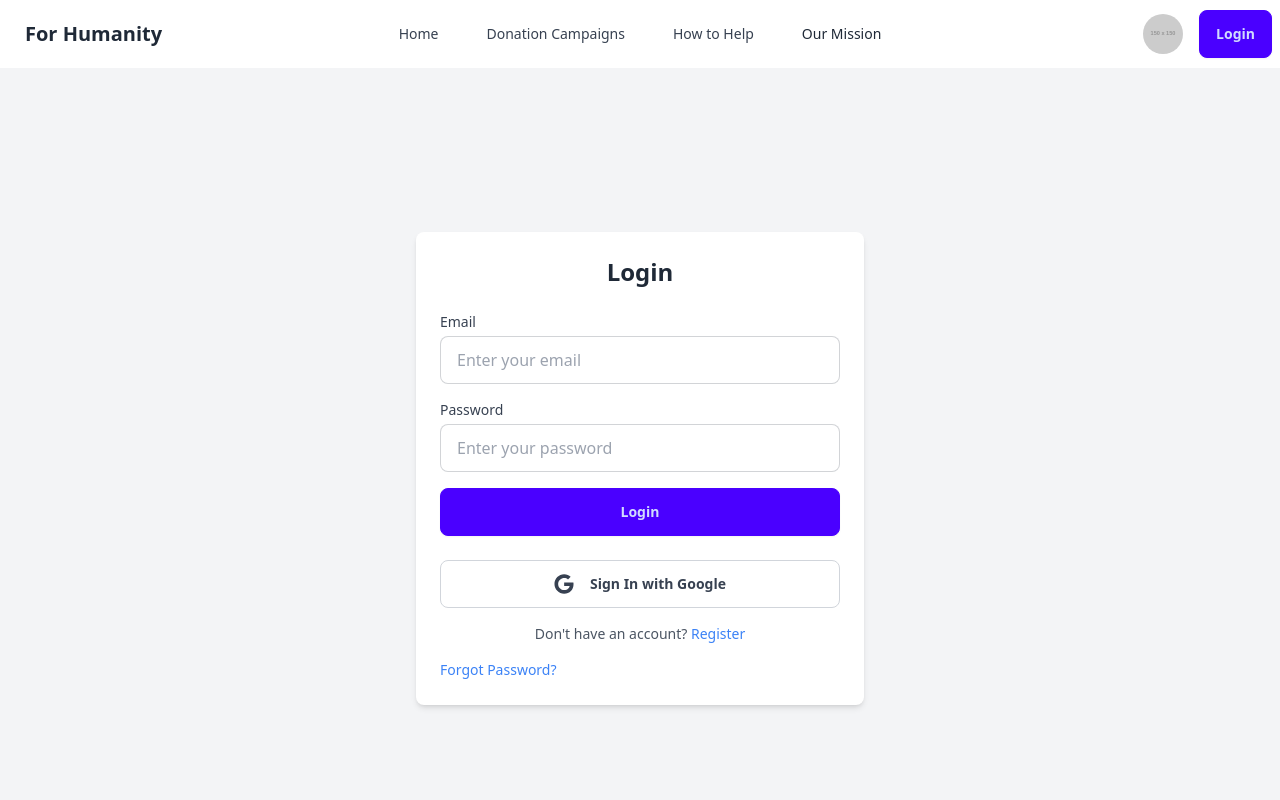
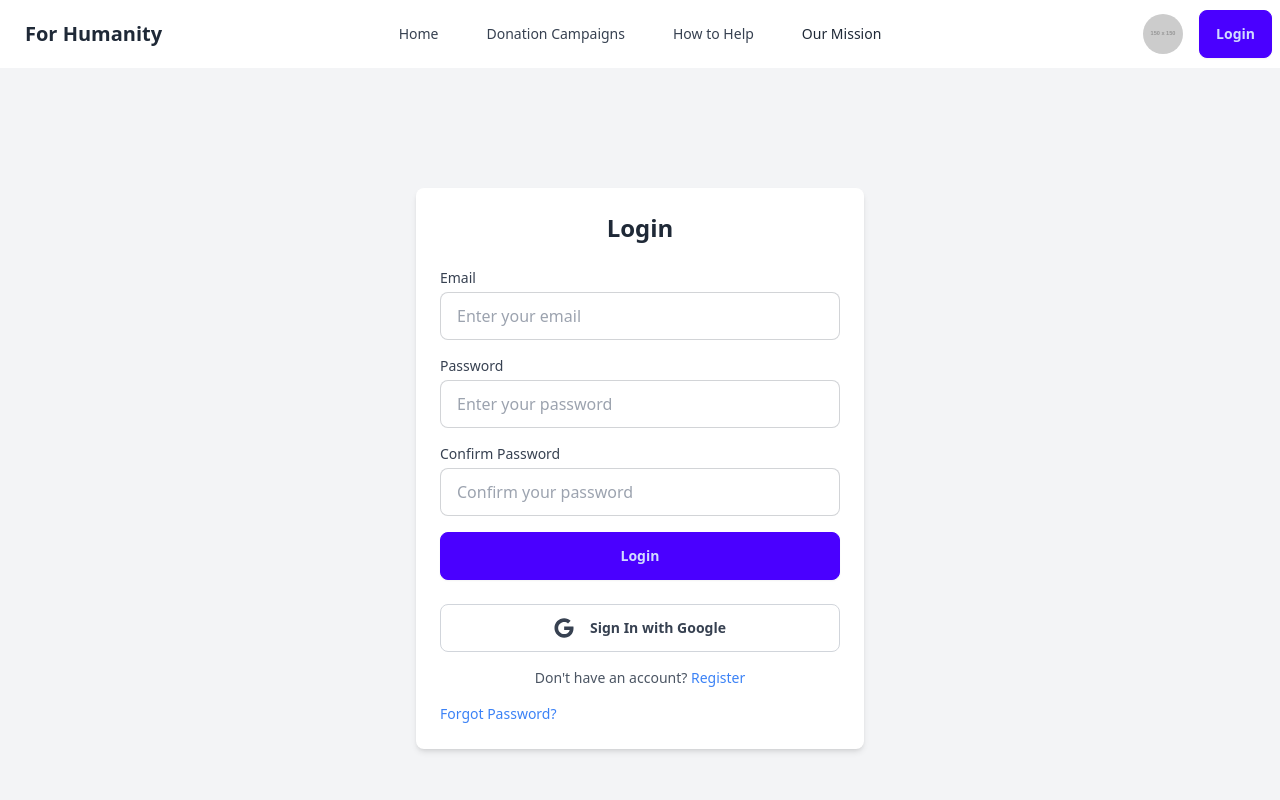
Before and after one commit to Mthe001/FounDFlow, a React (Vite) app: page /auth/login in a window 1280 px wide. Shown: the top 800 px of the page. Built offline with nearby package versions, Linux system fonts and the light colour scheme; no server answers.

Commit message:
fix:login

```diff
--- a/src/pages/OurMisstion.jsx
+++ b/src/pages/OurMisstion.jsx
@@ -23,7 +23,7 @@ const OurMission = () => {
                 {/* Image Section */}
                 <div className="image-section flex-1 opacity-0">
                     <img
-                        src="https://media.istockphoto.com/id/856564654/photo/donation-box-with-clothes.jpg?s=612x612&w=0&k=20&c=wd2TfIydgFL-K_WU40LoYtgIoE8y-N2OPA1SU_klnXY="
+                        src="https://images.pexels.com/photos/3755440/pexels-photo-3755440.jpeg?auto=compress&cs=tinysrgb&w=300"
                         alt="Our Mission - Donation"
                         className="w-full rounded-lg shadow-lg"
                     />
@@ -59,7 +59,7 @@ const OurMission = () => {
                 {/* Image Section */}
                 <div className="image-section flex-1 opacity-0">
                     <img
-                        src="https://media.istockphoto.com/id/856564654/photo/donation-box-with-clothes.jpg?s=612x612&w=0&k=20&c=wd2TfIydgFL-K_WU40LoYtgIoE8y-N2OPA1SU_klnXY="
+                        src="https://images.pexels.com/photos/6646918/pexels-photo-6646918.jpeg?auto=compress&cs=tinysrgb&w=300"
                         alt="Why We Do It - Winter Donation"
                         className="w-full rounded-lg shadow-lg"
                     />
@@ -72,7 +72,7 @@ const OurMission = () => {
                 {/* Image Section */}
                 <div className="image-section flex-1 opacity-0">
                     <img
-                        src="https://media.istockphoto.com/id/856564654/photo/donation-box-with-clothes.jpg?s=612x612&w=0&k=20&c=wd2TfIydgFL-K_WU40LoYtgIoE8y-N2OPA1SU_klnXY="
+                        src="https://images.pexels.com/photos/1198171/pexels-photo-1198171.jpeg?auto=compress&cs=tinysrgb&w=300"
                         alt="Join Us in Making a Difference"
                         className="w-full rounded-lg shadow-lg"
                     />
--- a/src/pages/login.jsx
+++ b/src/pages/login.jsx
@@ -1,3 +1,125 @@
+
+// import React, { useState, useContext, useEffect } from "react";
+// import { Link, useNavigate } from "react-router-dom";
+// import { FaGoogle } from "react-icons/fa";
+// import { toast, ToastContainer } from "react-toastify";
+// import "react-toastify/dist/ReactToastify.css";
+// import { AuthContext } from "../provider/AuthProvider";
+// import Loading from "./Loading";
+
+// const Login = () => {
+//     const { signIn, signInWithGoogle, user, loading } = useContext(AuthContext);
+//     const [email, setEmail] = useState("");
+//     const [password, setPassword] = useState("");
+//     const [error, setError] = useState("");
+//     const navigate = useNavigate();
+
+//     useEffect(() => {
+//         if (user) {
+//             navigate("/");
+//         }
+//     }, [user, navigate]);
+
+//     const handleLogin = async (e) => {
+//         e.preventDefault();
+//         setError("");
+//         try {
+//             await signIn(email, password);
+//             toast.success("Login successful!");
+//         } catch (error) {
+//             setError(error.message);
+//             toast.error(error.message);
+//         }
+//     };
+
+//     const handleGoogleSignIn = async () => {
+//         try {
+//             await signInWithGoogle();
+//             toast.success("Google Sign-In successful!");
+//         } catch (error) {
+//             setError(error.message);
+//             toast.error(error.message);
+//         }
+//     };
+
+//     const redirectToForgetPassword = () => {
+//         navigate("/auth/forget-password", { state: { email } });
+//     };
+
+//     if (loading) {
+//         return <Loading />;
+//     }
+
+//     return (
+//         <div className="flex items-center justify-center h-screen bg-gray-100">
+//             <div className="w-full max-w-md p-6 bg-white rounded-lg shadow-md">
+//                 <h2 className="text-2xl font-bold text-center mb-6">Login</h2>
+//                 <form onSubmit={handleLogin}>
+//                     <div className="mb-4">
+//                         <label htmlFor="email" className="block text-sm font-medium text-gray-700">
+//                             Email
+//                         </label>
+//                         <input
+//                             type="email"
+//                             id="email"
+//                             value={email}
+//                             onChange={(e) => setEmail(e.target.value)}
+//                             className="input input-bordered w-full mt-1"
+//                             placeholder="Enter your email"
+//                             required
+//                         />
+//                     </div>
+//                     <div className="mb-4">
+//                         <label htmlFor="password" className="block text-sm font-medium text-gray-700">
+//                             Password
+//                         </label>
+//                         <input
+//                             type="password"
+//                             id="password"
+//                             value={password}
+//                             onChange={(e) => setPassword(e.target.value)}
+//                             className="input input-bordered w-full mt-1"
+//                             placeholder="Enter your password"
+//                             required
+//                         />
+//                     </div>
+//                     {error && <div className="text-red-500">{error}</div>}
+//                     <button type="submit" className="btn btn-primary w-full">
+//                         Login
+//                     </button>
+//                 </form>
+
+//                 <div className="mt-6">
+//                     <button
+//                         onClick={handleGoogleSignIn}
+//                         className="btn btn-outline w-full text-gray-700 hover:text-white hover:bg-blue-500 border-gray-300"
+//                     >
+//                         <FaGoogle className="h-5 w-5 mr-2" /> Sign In with Google
+//                     </button>
+//                 </div>
+
+//                 <p className="mt-4 text-sm text-center text-gray-600">
+//                     Don't have an account?{" "}
+//                     <Link to="/auth/register" className="text-blue-500 hover:underline">
+//                         Register
+//                     </Link>
+//                 </p>
+//                 <button
+//                     type="button"
+//                     onClick={redirectToForgetPassword}
+//                     className="mt-4 text-sm text-blue-500 hover:underline"
+//                 >
+//                     Forgot Password?
+//                 </button>
+//             </div>
+//             <ToastContainer />
+//         </div>
+//     );
+// };
+
+// export default Login;
+
+
 
 import React, { useState, useContext, useEffect } from "react";
 import { Link, useNavigate } from "react-router-dom";
@@ -11,21 +133,30 @@ const Login = () => {
     const { signIn, signInWithGoogle, user, loading } = useContext(AuthContext);
     const [email, setEmail] = useState("");
     const [password, setPassword] = useState("");
+    const [confirmPassword, setConfirmPassword] = useState(""); // New state for confirm password
     const [error, setError] = useState("");
     const navigate = useNavigate();
 
     useEffect(() => {
         if (user) {
-            navigate("/");
+            navigate("/"); // Redirect to home page if already logged in
         }
     }, [user, navigate]);
 
     const handleLogin = async (e) => {
         e.preventDefault();
         setError("");
+
+        // Password match validation
+        if (password !== confirmPassword) {
+            toast.error("Passwords do not match!");
+            return;
+        }
+
         try {
             await signIn(email, password);
             toast.success("Login successful!");
+            toast.success(`Welcome back, ${user?.displayName || "User"}!`); // Display Welcome back message
         } catch (error) {
             setError(error.message);
             toast.error(error.message);
@@ -36,6 +167,7 @@ const Login = () => {
         try {
             await signInWithGoogle();
             toast.success("Google Sign-In successful!");
+            toast.success(`Welcome back, ${user?.displayName || "User"}!`); // Display Welcome back message
         } catch (error) {
             setError(error.message);
             toast.error(error.message);
@@ -83,6 +215,23 @@ const Login = () => {
                             required
                         />
                     </div>
+
+                    {/* Confirm Password field */}
+                    <div className="mb-4">
+                        <label htmlFor="confirmPassword" className="block text-sm font-medium text-gray-700">
+                            Confirm Password
+                        </label>
+                        <input
+                            type="password"
+                            id="confirmPassword"
+                            value={confirmPassword}
+                            onChange={(e) => setConfirmPassword(e.target.value)}
+                            className="input input-bordered w-full mt-1"
+                            placeholder="Confirm your password"
+                            required
+                        />
+                    </div>
+
                     {error && <div className="text-red-500">{error}</div>}
                     <button type="submit" className="btn btn-primary w-full">
                         Login
```
